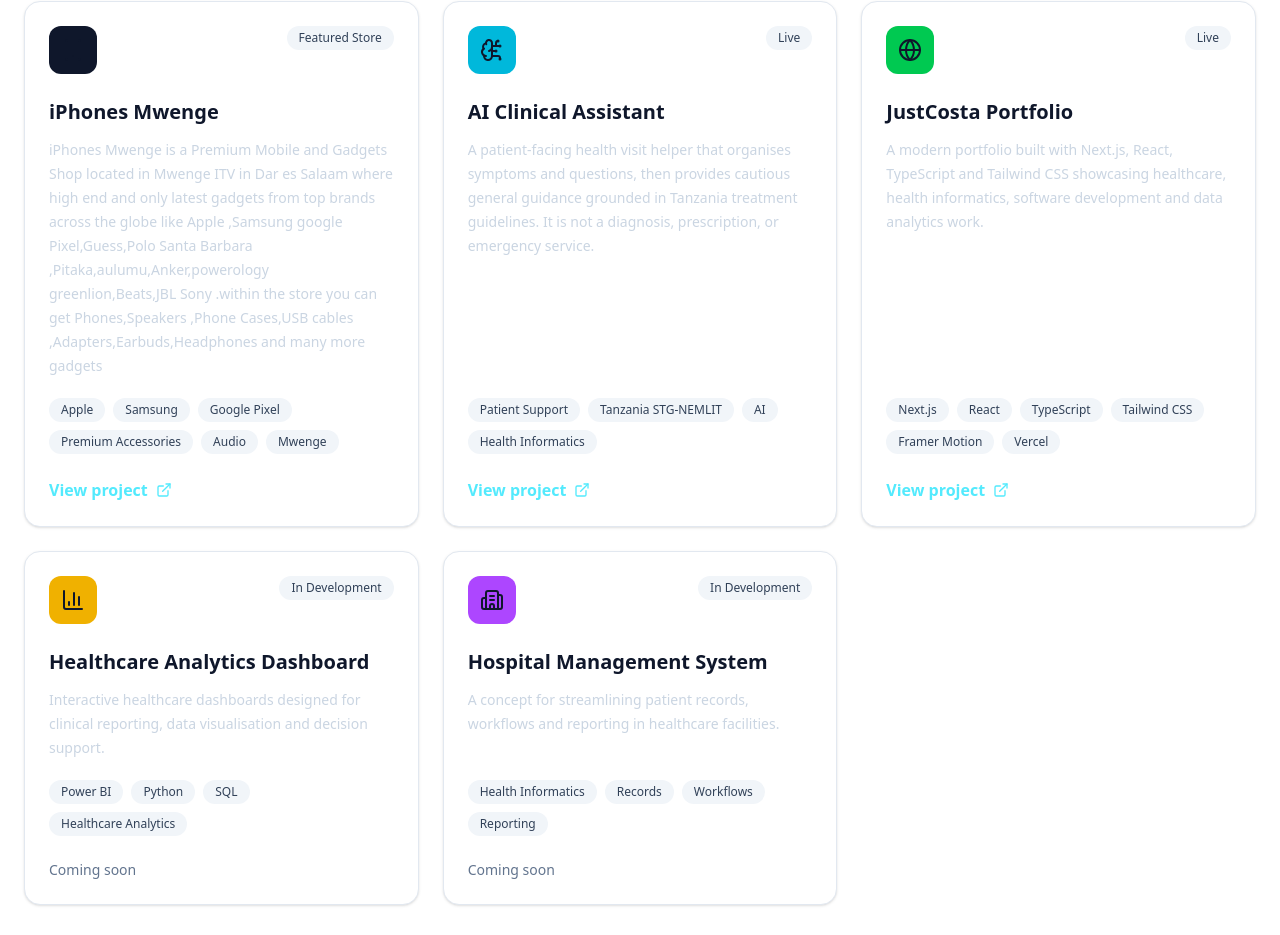
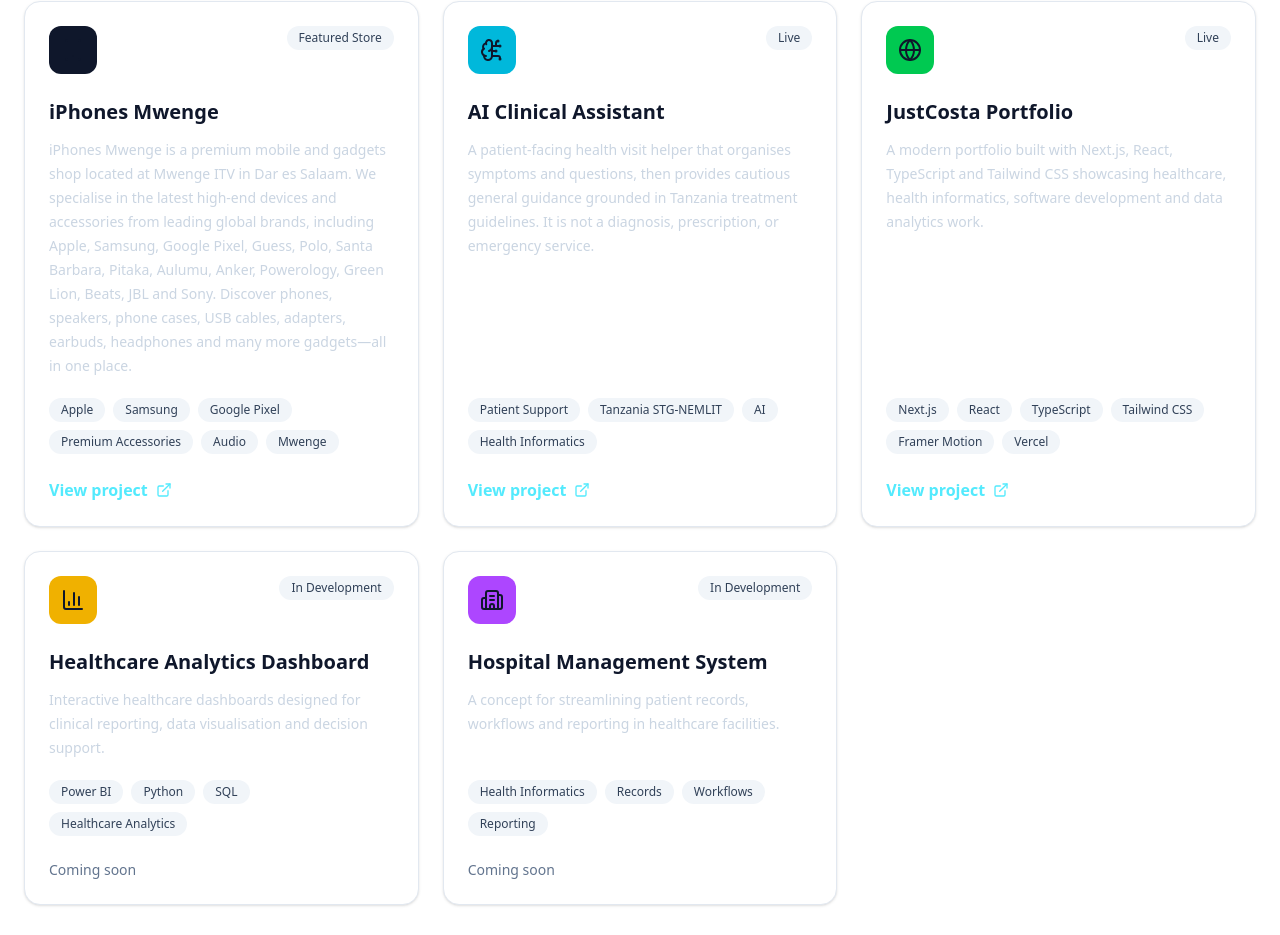
Before and after one commit to CostaHenry5/justcosta-v2, a Next.js app: page / in a window 1280 px wide. Shown: the part 4555-5490 px from the top of the page. Built offline with nearby package versions, Linux system fonts and the light colour scheme.

Commit message:
Update Projects.tsx

```diff
--- a/components/Projects.tsx
+++ b/components/Projects.tsx
@@ -9,7 +9,7 @@ const projects = [
     status: "Featured Store",
     icon: Smartphone,
     color: "bg-slate-900",
-    description: "iPhones Mwenge is a Premium Mobile and Gadgets Shop located in Mwenge ITV in Dar es Salaam where high end and only latest gadgets from top brands across the globe like Apple ,Samsung google Pixel,Guess,Polo Santa Barbara ,Pitaka,aulumu,Anker,powerology greenlion,Beats,JBL Sony .within the store you can get Phones,Speakers ,Phone Cases,USB cables ,Adapters,Earbuds,Headphones and many more gadgets",
+    description: "iPhones Mwenge is a premium mobile and gadgets shop located at Mwenge ITV in Dar es Salaam. We specialise in the latest high-end devices and accessories from leading global brands, including Apple, Samsung, Google Pixel, Guess, Polo, Santa Barbara, Pitaka, Aulumu, Anker, Powerology, Green Lion, Beats, JBL and Sony. Discover phones, speakers, phone cases, USB cables, adapters, earbuds, headphones and many more gadgets—all in one place.",
     tech: ["Apple", "Samsung", "Google Pixel", "Premium Accessories", "Audio", "Mwenge"],
     link: "https://www.instagram.com/iphonesmwenge/",
   },
```
